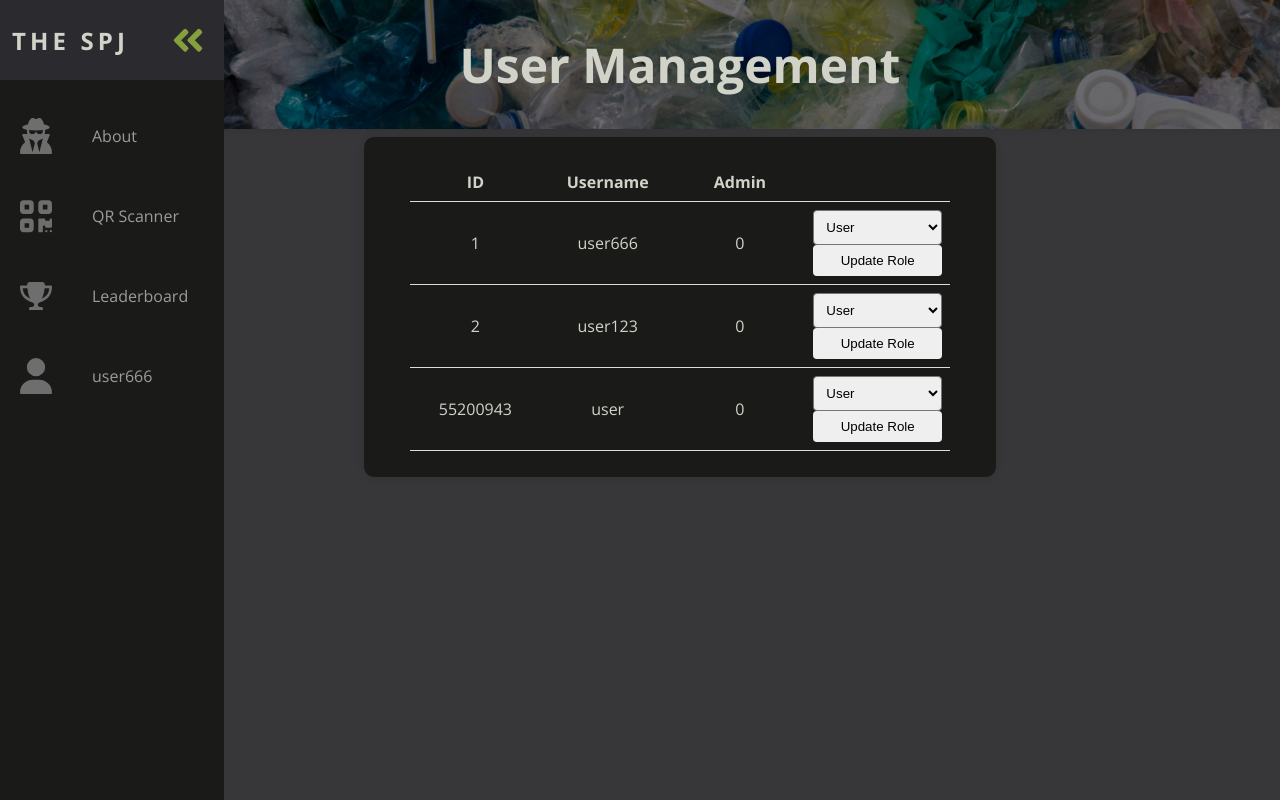
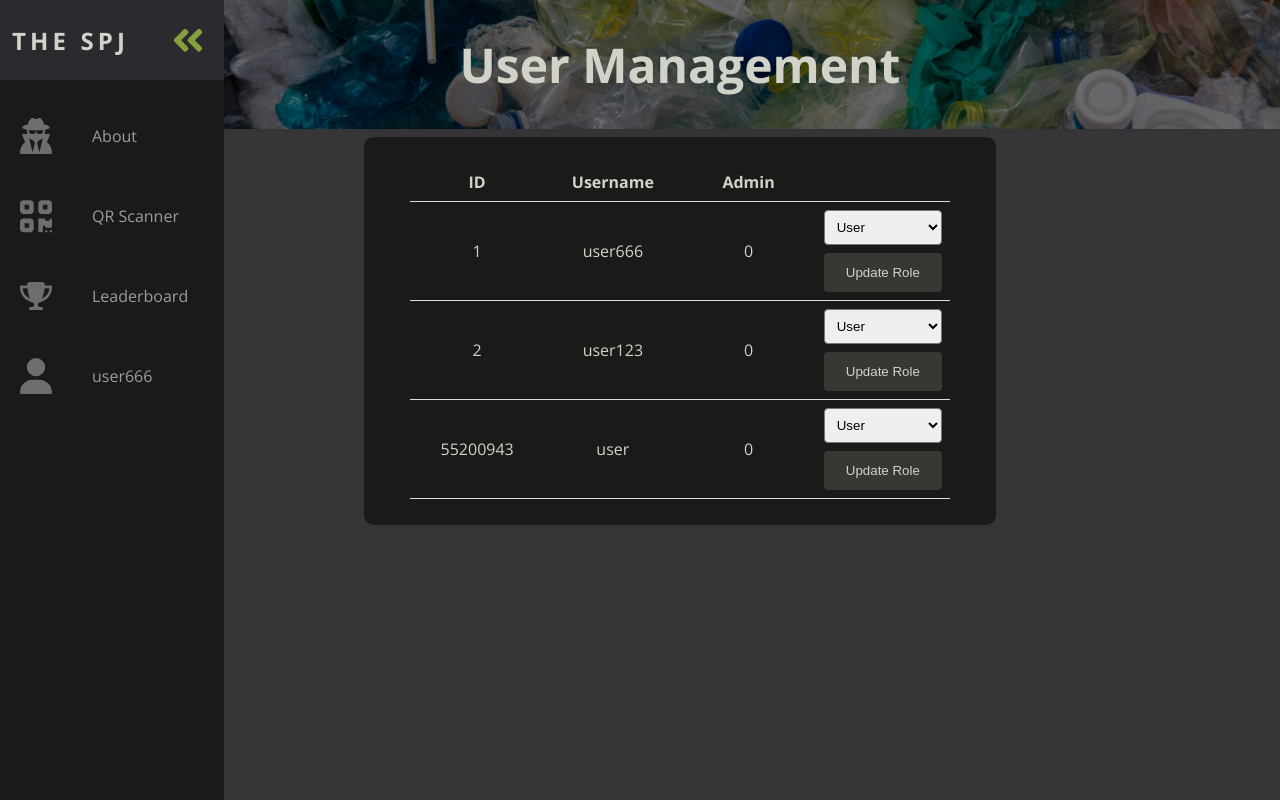
Before and after one commit to medex256/BinDesignWebApp, a Flask app: page /manage_users in a window 1280 px wide. Run offline with Flask 3, Linux system fonts and the light colour scheme; a user stored in the database is signed in.

Commit message:
turn input to a button

```diff
--- a/templates/manage_users.html
+++ b/templates/manage_users.html
@@ -36,7 +36,7 @@
                                     <option value="user" {% if user.userlv == 0 %}selected{% endif %}>User</option>
                                     <option value="admin" {% if user.role == 1 %}selected{% endif %}>Admin</option>
                                 </select>
-                                <input type="submit" value="Update Role">
+                                <button type="submit" style="margin-top: 0.5rem;">Update Role</button>
                             </form>
                         </td>
                     </tr>
```
